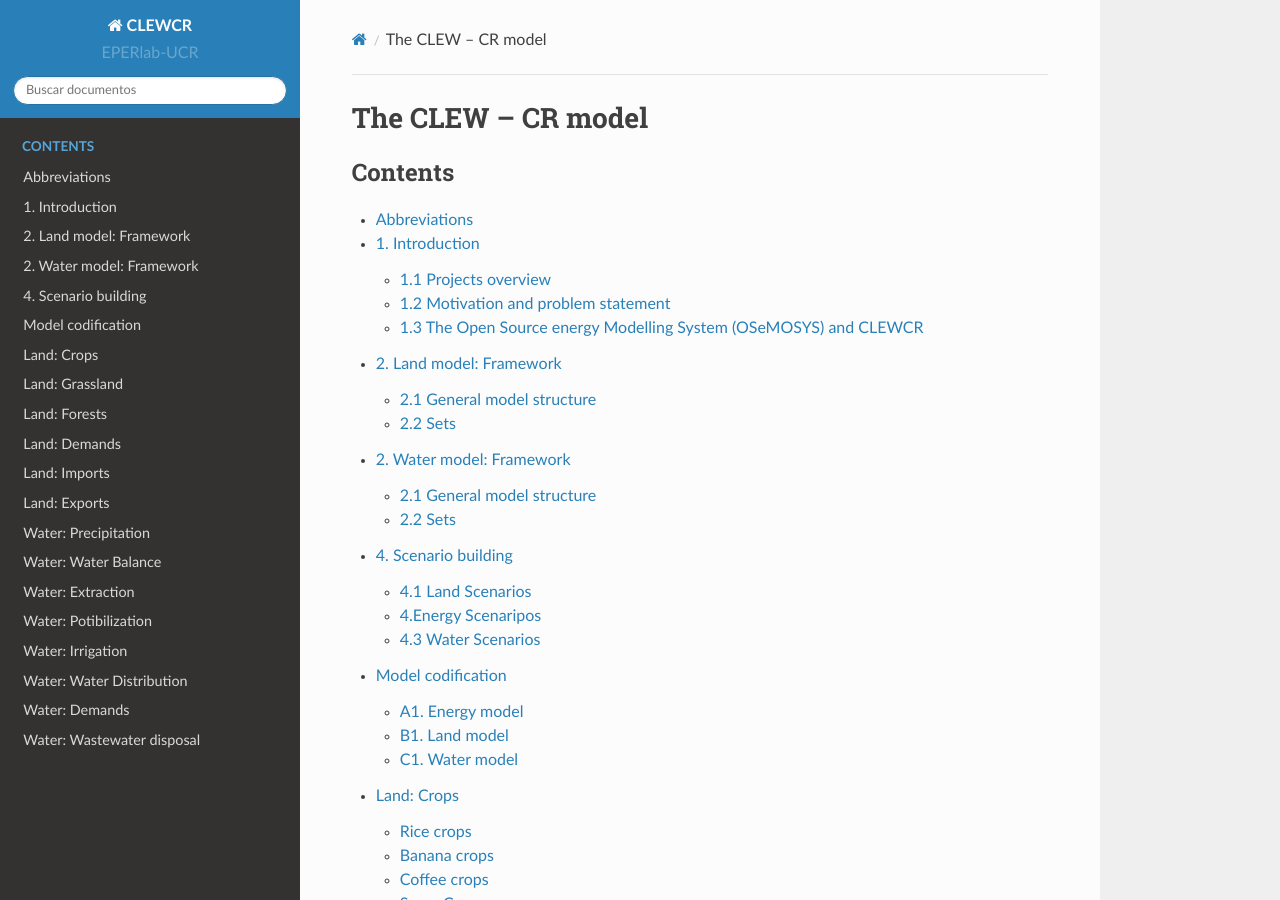
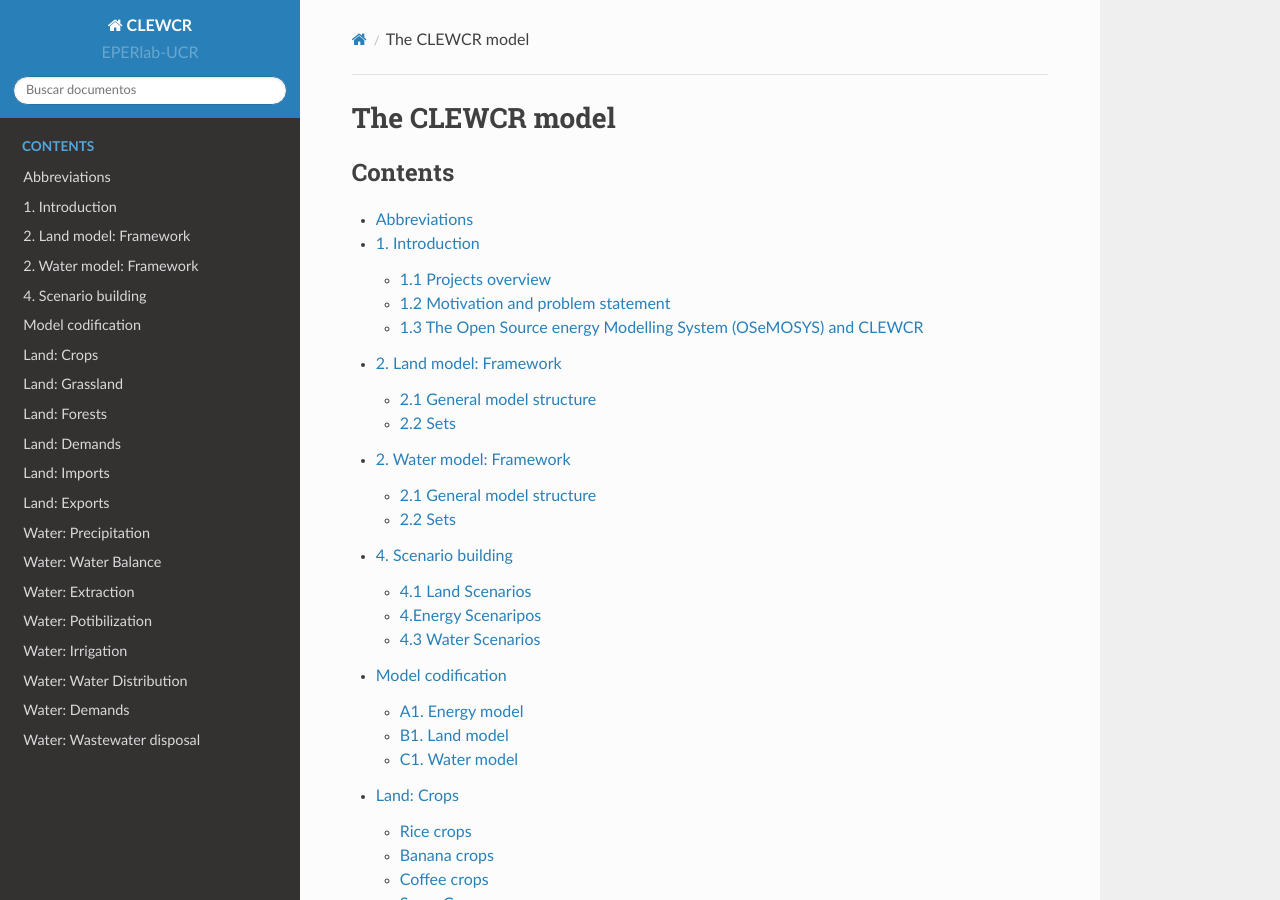
Before and after one commit to EPERLab/CLEW, a Sphinx documentation site: the page built from docs/index.rst, in a window 1280 px wide and 900 px high. Built offline with Sphinx 7.4.7 and the Read the Docs theme 2.0.0, drawn with Linux system fonts in a browser that asks for light colours; formulas are drawn with MathJax 3.

Commit message:
Update index.rst

```diff
--- a/docs/index.rst
+++ b/docs/index.rst
@@ -3,7 +3,7 @@
    You can adapt this file completely to your liking, but it should at least
    contain the root `toctree` directive.
 
-The CLEW – CR model
+The CLEWCR model
 =====================================================================================
 
 .. toctree::
```
